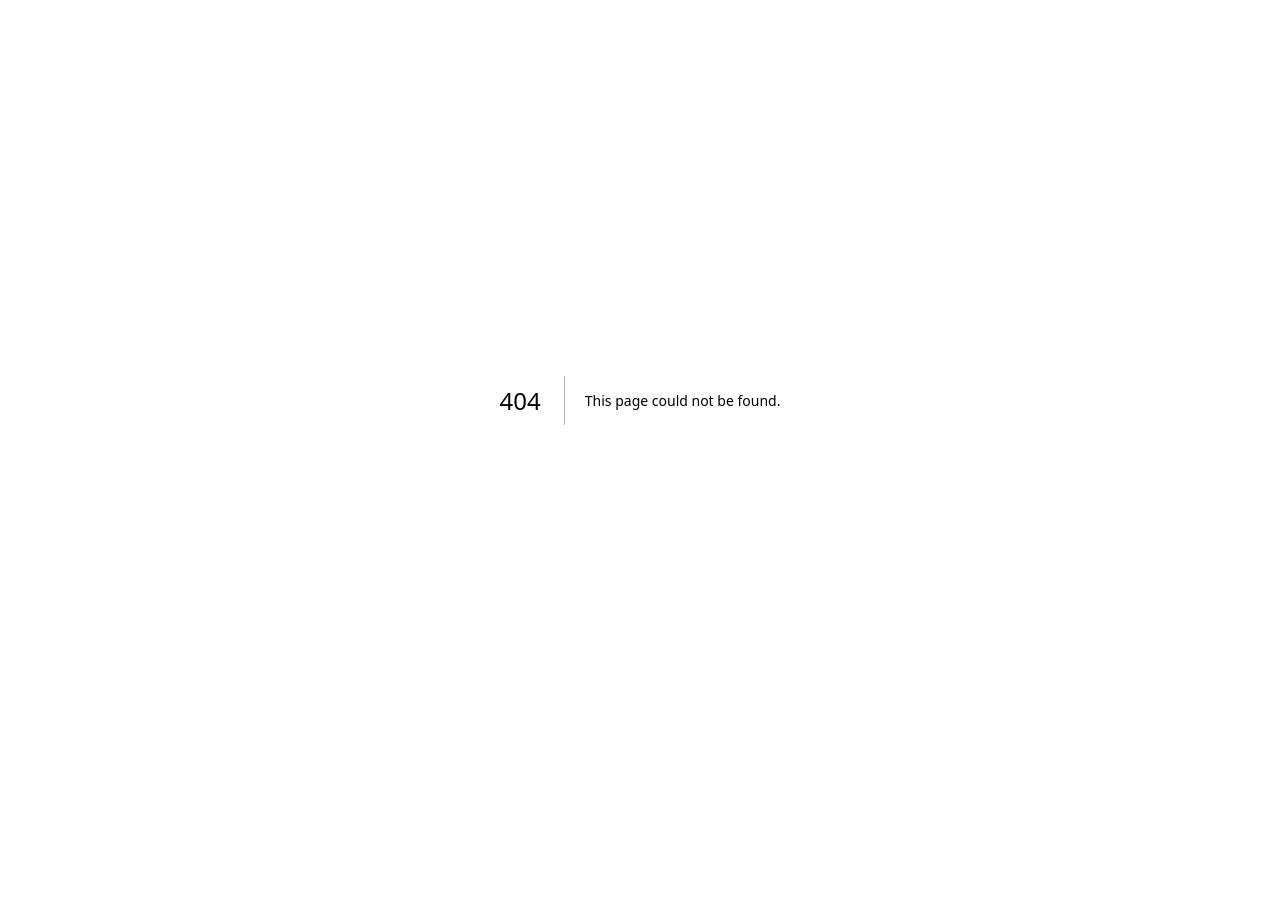
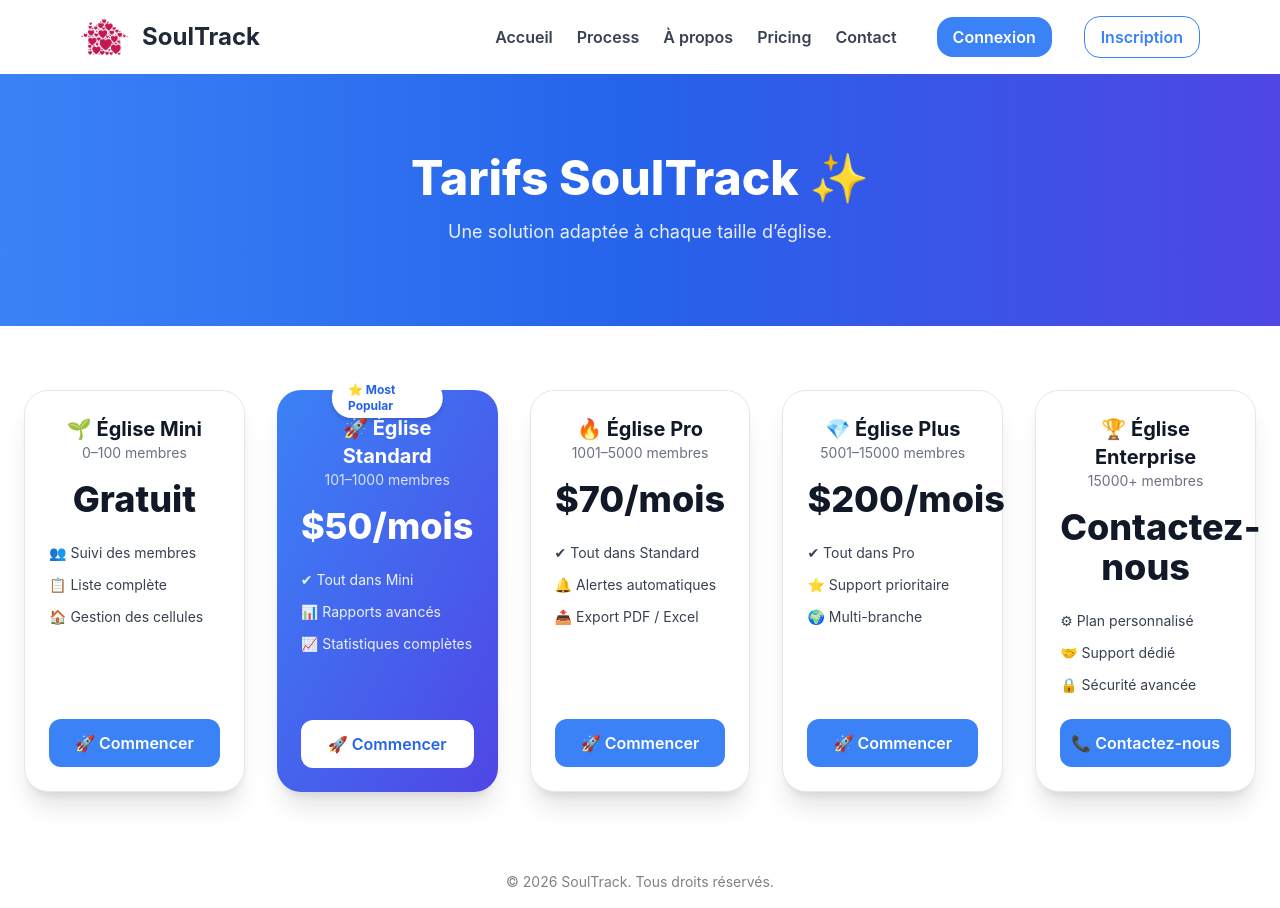
Before and after one commit to allanbavajee/soultrack, a Next.js app: page /pricing in a window 1280 px wide. Before the commit this address had no page. Before the commit the page ends 800 px from the top, so only its background shows below. Built offline with nearby package versions, Linux system fonts and the light colour scheme.

Commit message:
Create pricing.js

```diff
--- /dev/null
+++ b/pages/pricing.js
@@ -0,0 +1,150 @@
+"use client";
+
+import { useRouter } from "next/navigation";
+import PublicHeader from "../components/PublicHeader";
+import Footer from "../components/Footer";
+
+export default function Pricing() {
+  const router = useRouter();
+
+  const plans = [
+    {
+      name: "Église Mini",
+      emoji: "🌱",
+      range: "0–100 membres",
+      price: "Gratuit",
+      popular: false,
+      features: [
+        "👥 Suivi des membres",
+        "📋 Liste complète",
+        "🏠 Gestion des cellules",
+      ],
+    },
+    {
+      name: "Église Standard",
+      emoji: "🚀",
+      range: "101–1000 membres",
+      price: "$50/mois",
+      popular: true,
+      features: [
+        "✔ Tout dans Mini",
+        "📊 Rapports avancés",
+        "📈 Statistiques complètes",
+      ],
+    },
+    {
+      name: "Église Pro",
+      emoji: "🔥",
+      range: "1001–5000 membres",
+      price: "$70/mois",
+      popular: false,
+      features: [
+        "✔ Tout dans Standard",
+        "🔔 Alertes automatiques",
+        "📤 Export PDF / Excel",
+      ],
+    },
+    {
+      name: "Église Plus",
+      emoji: "💎",
+      range: "5001–15000 membres",
+      price: "$200/mois",
+      popular: false,
+      features: [
+        "✔ Tout dans Pro",
+        "⭐ Support prioritaire",
+        "🌍 Multi-branche",
+      ],
+    },
+    {
+      name: "Église Enterprise",
+      emoji: "🏆",
+      range: "15000+ membres",
+      price: "Contactez-nous",
+      popular: false,
+      features: [
+        "⚙ Plan personnalisé",
+        "🤝 Support dédié",
+        "🔒 Sécurité avancée",
+      ],
+    },
+  ];
+
+  return (
+    <div className="bg-white text-gray-900">
+      <PublicHeader />
+
+      {/* Hero */}
+      <section className="text-center py-20 px-6 bg-gradient-to-r from-blue-500 via-blue-600 to-indigo-600">
+        <h1 className="text-4xl md:text-5xl font-extrabold text-white mb-4">
+          Tarifs SoulTrack ✨
+        </h1>
+        <p className="text-lg text-white/90 max-w-2xl mx-auto">
+          Une solution adaptée à chaque taille d’église.
+        </p>
+      </section>
+
+      {/* Pricing Cards */}
+      <section className="max-w-7xl mx-auto px-6 py-16 grid grid-cols-1 lg:grid-cols-5 gap-8">
+        {plans.map((plan, idx) => (
+          <div
+            key={idx}
+            className={`relative flex flex-col rounded-3xl p-6 transition duration-300 shadow-xl hover:scale-105 ${
+              plan.popular
+                ? "bg-gradient-to-br from-blue-500 to-indigo-600 text-white"
+                : "bg-white border border-gray-200"
+            }`}
+          >
+            {plan.popular && (
+              <div className="absolute -top-3 left-1/2 -translate-x-1/2 px-4 py-1 bg-white text-blue-600 text-xs font-bold rounded-full shadow-md">
+                ⭐ Most Popular
+              </div>
+            )}
+
+            <div className="text-center mb-4">
+              <h2 className="text-xl font-bold">
+                {plan.emoji} {plan.name}
+              </h2>
+              <p className={`text-sm ${plan.popular ? "text-white/80" : "text-gray-500"}`}>
+                {plan.range}
+              </p>
+            </div>
+
+            <div className="text-center mb-6">
+              <span className="text-4xl font-extrabold">
+                {plan.price}
+              </span>
+            </div>
+
+            <ul className={`flex-1 space-y-3 text-sm mb-6 ${
+              plan.popular ? "text-white/90" : "text-gray-700"
+            }`}>
+              {plan.features.map((feat, i) => (
+                <li key={i}>{feat}</li>
+              ))}
+            </ul>
+
+            <button
+              onClick={() =>
+                plan.price === "Contactez-nous"
+                  ? router.push("/contact")
+                  : router.push("/signup-eglise")
+              }
+              className={`mt-auto py-3 rounded-xl font-semibold transition ${
+                plan.popular
+                  ? "bg-white text-blue-600 hover:bg-gray-100"
+                  : "bg-blue-500 text-white hover:bg-blue-600"
+              }`}
+            >
+              {plan.price === "Contactez-nous"
+                ? "📞 Contactez-nous"
+                : "🚀 Commencer"}
+            </button>
+          </div>
+        ))}
+      </section>
+
+      <Footer />
+    </div>
+  );
+}
```
